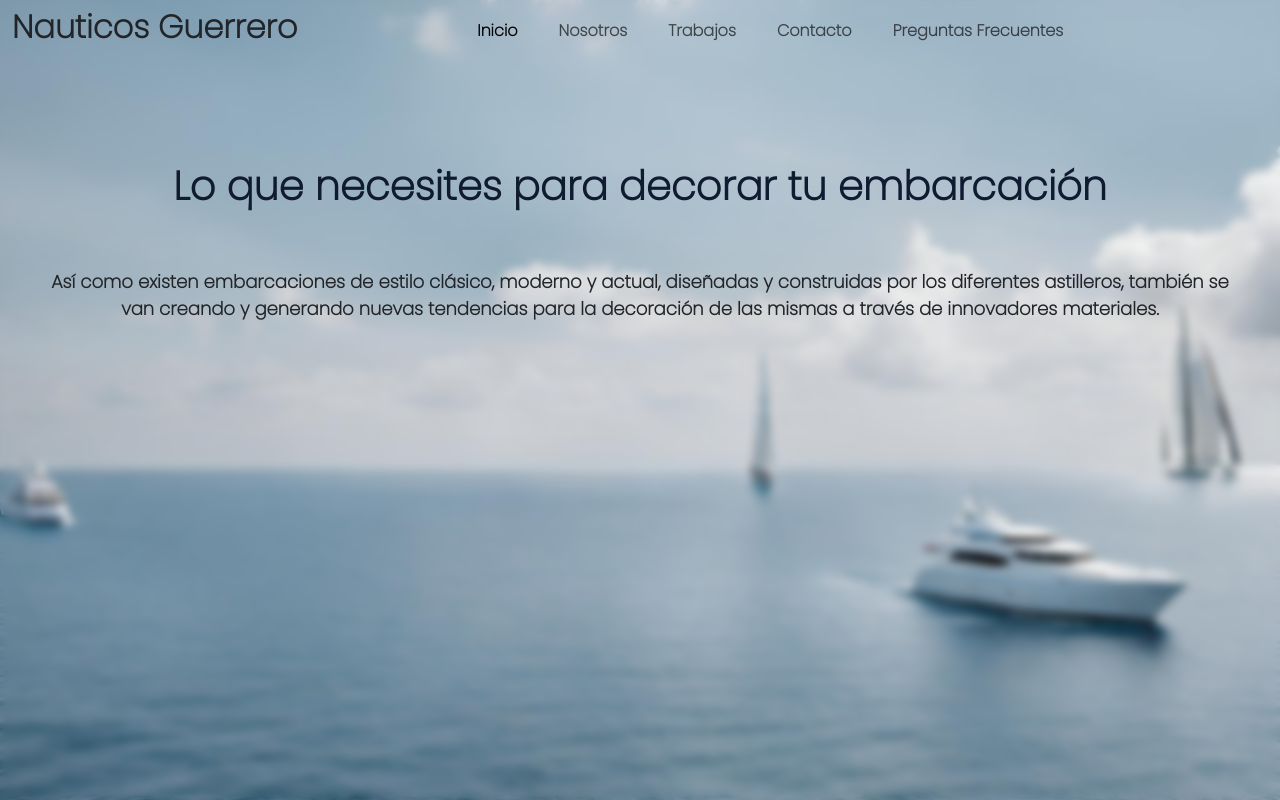
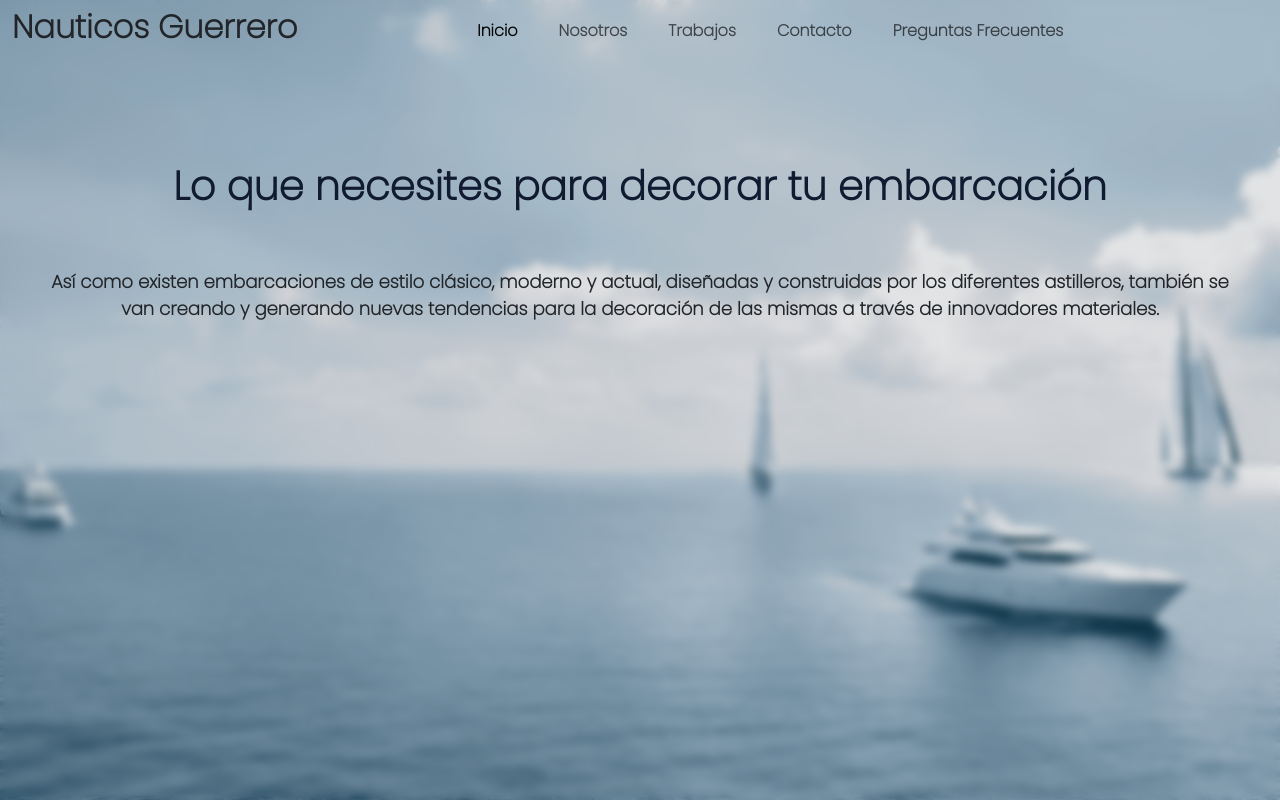
Before and after one commit to MartinGuerrero78/PFinal-MartinGuerrero-Com-58520, a website: page index.html in a window 1280 px wide. Drawn offline with nearby package versions, Linux system fonts and the light colour scheme.

Commit message:
ultimando detalles

```diff
--- a/sass/style.scss
+++ b/sass/style.scss
@@ -40,7 +40,7 @@ body {
     position: fixed;
     width: 100%;
     height: 100%;
-    background-image: url(../img/images-index/lapiz7.png);
+    background-image: url(../img/images-index/lapiz8.png);
     background-size: cover;
     background-position: center;
     backdrop-filter: blur(4px);
```
Also changed, not shown: css/style.css, img/images-index/lapiz8.png (added).
